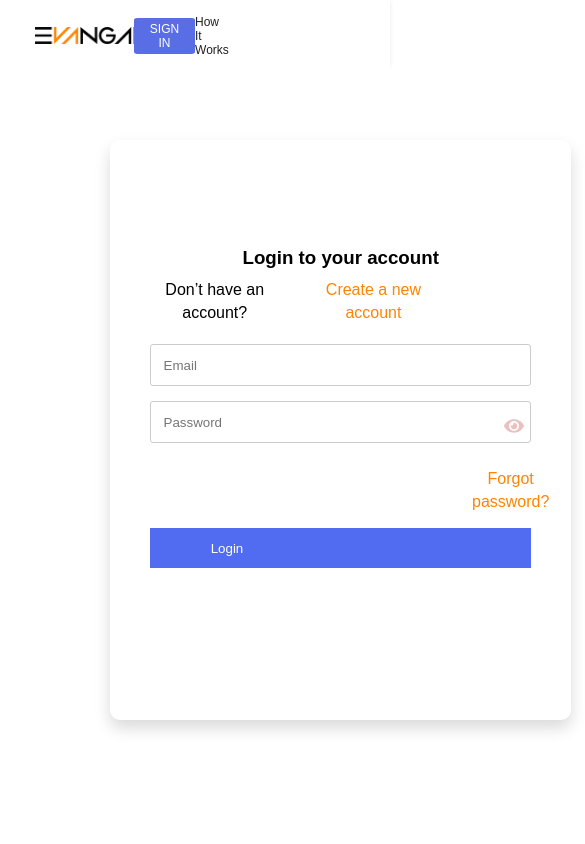
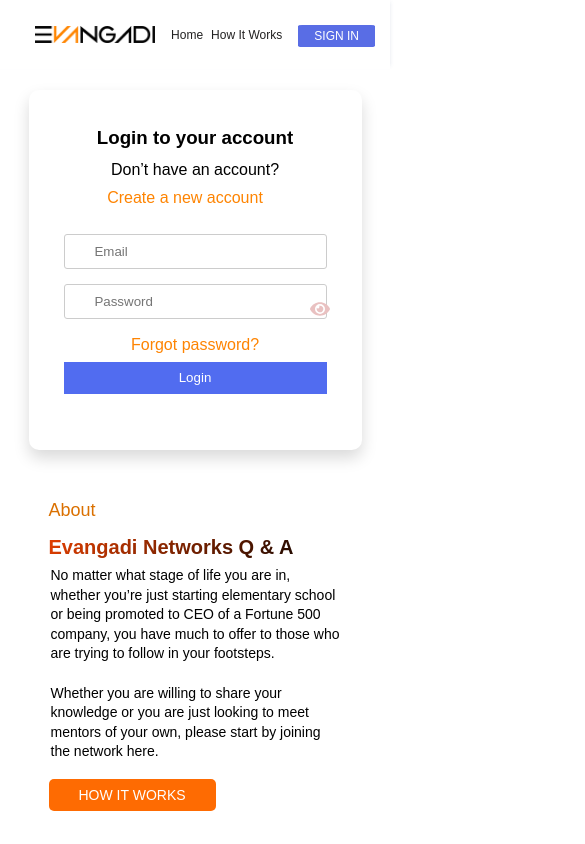
Before and after one commit to yttahn/Evangadi-Forum-Front-End, a React app: page /login in a window 390 px wide. Shown: the top 844 px of the page, 585 px wide, since content can reach past the window. Built offline with nearby package versions, Linux system fonts and the light colour scheme; the HTML template or start-up script is replaced by a standard one.

Commit message:
fixed a header button overlap and made the login page responsive

```diff
--- a/src/Components/Header/Header.css
+++ b/src/Components/Header/Header.css
@@ -43,7 +43,7 @@
 .nav-links {
   display: flex; /* To arrange links horizontally */
   gap: 15px; /* Space between links */
-  margin-left: 450px; /* Adjust as needed */
+  margin-left: 350px; /* Adjust as needed */
   align-items: center;
 }
 
@@ -77,6 +77,7 @@
 }
 
 /* Responsive styles */
+
 @media (max-width: 768px) {
   .navbar {
     padding: 15px;
@@ -99,8 +100,10 @@
   }
 
   .login-sign-in {
-    font-size: 14px; /* Lower font size for smaller screens */
-    padding: 4px 20px; /* Adjust padding for smaller screens */
+    font-size: 14px;
+    padding: 4px 20px;
+    margin-left: 0; /* Reset margin-left */
+    margin-right: 10px; /* Add a smaller right margin */
   }
 }
 
@@ -119,7 +122,9 @@
   }
 
   .login-sign-in {
-    font-size: 12px; /* Further reduce font size for very small screens */
-    padding: 3px 15px; /* Further reduce padding for very small screens */
+    font-size: 12px;
+    padding: 3px 15px;
+    margin: 10px 0 0 0; /* Center align and remove side margins */
+    margin-bottom: 7px;
   }
 }
--- a/src/Pages/Login.css
+++ b/src/Pages/Login.css
@@ -7,7 +7,7 @@
   width: 100%; /* Full width */
   margin: 0 auto; /* Center the container */
   padding: 20px; /* Optional padding */
-     background-image: url('../assets/bg-svg-f.svg'); /* Path to your background image */
+  background-image: url("../assets/bg-svg-f.svg"); /* Path to your background image */
   background-size: cover; /* Cover the entire area */
   background-position: center; /* Center the image */
   min-height: 100vh; /* Full height of the viewport */
@@ -21,56 +21,43 @@
   padding: 20px;
   background-color: #fff;
   text-align: center;
-    box-shadow: 0 .5rem 1rem #00000026 !important;
+  box-shadow: 0 0.5rem 1rem #00000026 !important;
   border: 2px #fff solid;
   line-height: 1.4rem;
   margin: 60px -15px 90px 90px; /* Adjusted margins */
 }
 
-
-.login-container h3{
+.login-container h3 {
   margin-top: 85px;
 }
-
 
 .login-container a {
   text-decoration: none; /* Remove underline */
   color: rgb(254, 132, 2);
-
 }
 
 .account-question {
   display: flex; /* Use flexbox */
   justify-content: center;
   margin-bottom: 10px; /* Space below the question */
-
 }
 
 .account-question p {
   margin: 0; /* Remove default margin */
   /* text-align: center; */
-
 }
 
-.account-question a p{
+.account-question a p {
   margin-right: 80px;
   margin-bottom: 10px;
-
-
-
-
 }
-.forgot{
+.forgot {
   margin-left: 340px;
   padding-bottom: 15px;
   margin-top: 10px;
 }
-.account-question a{
+.account-question a {
   margin-right: 20px;
-
-
-
-
 }
 
 .about-section {
@@ -79,8 +66,6 @@
   height: auto; /* Allow height to adjust */
   margin: 20px; /* Space between sections */
   padding: 20px; /* Padding inside the about section */
-
-
 
   margin-top: 177px;
 }
@@ -100,10 +85,7 @@
   font-size: 18px;
   font-weight: 200;
   margin-bottom: 15px;
-
-
 }
-
 
 .about-section p {
   font-size: 16px; /* Adjusted paragraph size */
@@ -124,7 +106,6 @@ input {
 }
 
 .login-button {
-
   padding: 3% 57.5% 3% 3%;
   margin-left: 18px;
   margin-right: 18px;
@@ -147,7 +128,6 @@ input {
   border: none; /* Remove border */
   border-radius: 5px; /* Rounded corners */
   cursor: pointer; /* Pointer cursor */
-
 }
 
 .how-it-works-button:hover {
@@ -165,17 +145,82 @@ input {
   background: transparent;
   border: none;
   cursor: pointer;
-
 }
 
 .eye-icon {
   cursor: pointer; /* Change cursor to pointer */
   font-size: 20px; /* Size of the icon */
-    color: #E9C1C1; /* Color when active (password visible) */
+  color: #e9c1c1; /* Color when active (password visible) */
   transition: color 0.3s; /* Smooth color transition */
   margin-right: 5px;
 }
 
 .eye-icon.active {
-    color:#E9C1C1; /* Color when active (password visible) */
+  color: #e9c1c1; /* Color when active (password visible) */
 }
+
+/* Media Query for Responsive Design */
+@media (max-width: 768px) {
+  .login-page {
+    flex-direction: column; /* Stack sections vertically */
+    align-items: center; /* Center sections */
+    padding: 10px;
+  }
+
+  .login-container {
+    width: 90%; /* Full width on smaller screens */
+    margin: 20px 0; /* Add spacing above and below */
+    padding: 15px; /* Reduce padding */
+    height: 360px;
+  }
+
+  .login-container h3 {
+    margin-top: 20px; /* Reduce top margin */
+  }
+  .account-question a p {
+    margin-right: auto;
+  }
+  .account-question {
+    flex-direction: column; /* Stack elements vertically */
+    align-items: center; /* Center align */
+    text-align: center; /* Center text */
+    margin-right: 0px;
+  }
+
+  .account-question p,
+  .forgot {
+    margin: 0; /* Remove extra margin */
+    padding-bottom: 5px; /* Consistent spacing */
+  }
+
+  .about-section {
+    width: 90%; /* Full width on smaller screens */
+    margin: 10px 0; /* Add vertical spacing */
+    height: 200px;
+  }
+
+  .about-section h1 {
+    font-size: 20px;
+  }
+
+  .about-section p {
+    font-size: 14px; /* Smaller text */
+    width: 100%; /* Full width */
+  }
+
+  /* Adjust input and button widths */
+  input,
+  .login-button {
+    width: calc(100% - 36px); /* Full width with margin */
+    padding: 3% 10%; /* Reduce padding */
+  }
+
+  .how-it-works-button {
+    padding: 8px 30px; /* Adjust button padding */
+    font-size: 14px; /* Smaller font size */
+  }
+
+  .toggle-password {
+    right: 10px; /* Adjust position */
+  }
+}
```
Also changed, not shown: src/Components/Body/Body.css (line endings or trailing spaces). Lines whose indentation alone changed are shown as unchanged.
